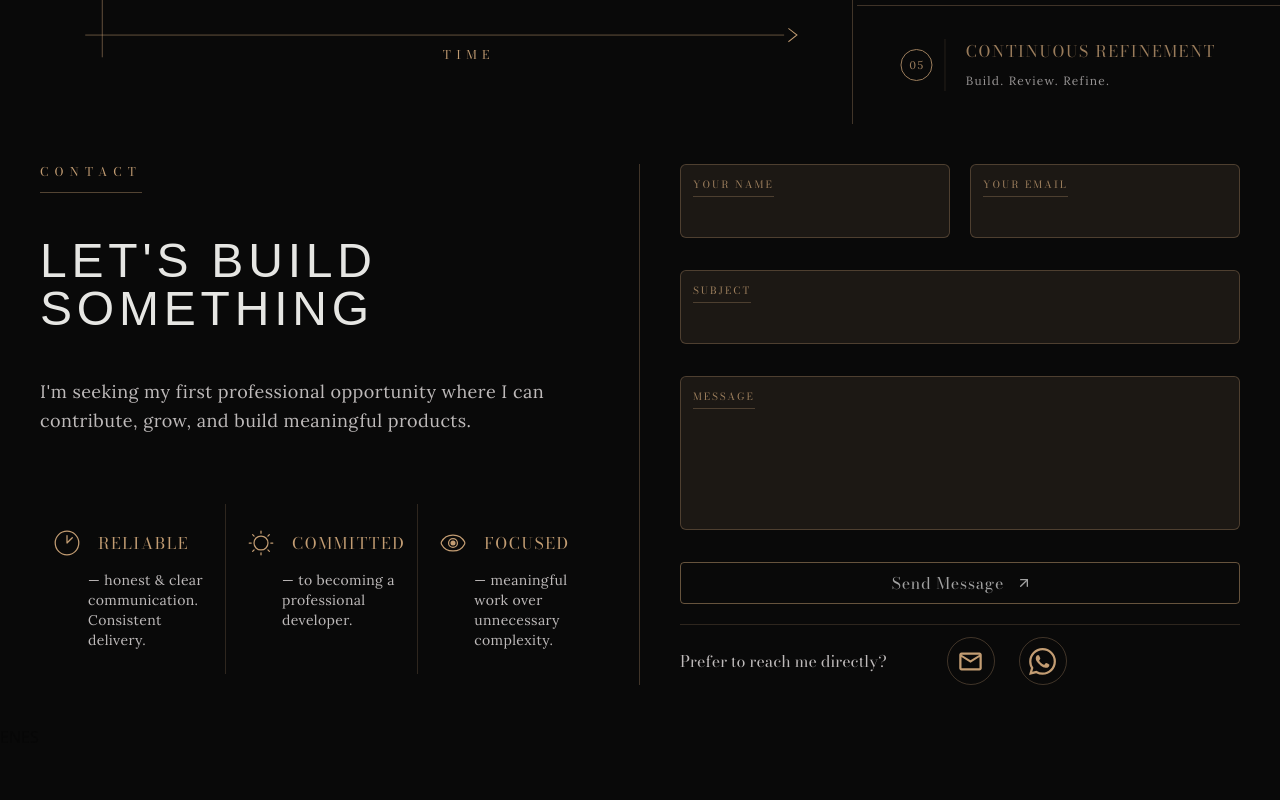
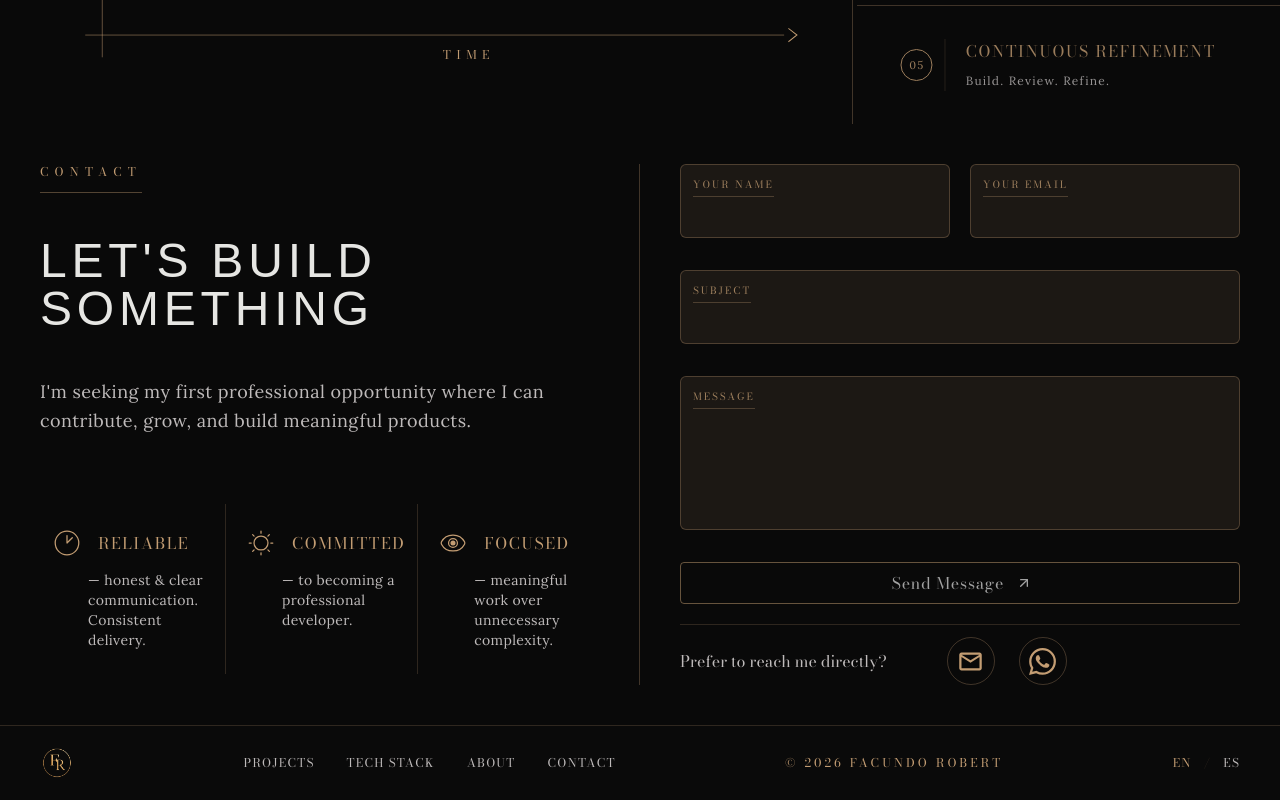
Before and after one commit to RobertFacundo/new-portfolio, a Next.js app: page / in a window 1280 px wide. Shown: the part 2471-3271 px from the top of the page. Before the commit the page ends 3220 px from the top, so only its background shows below. Built offline with nearby package versions, Linux system fonts and the light colour scheme; no server answers; a web font is replaced by a local one.

Commit message:
feat(footer):add footer component

```diff
--- a/features/footer/Footer.tsx
+++ b/features/footer/Footer.tsx
@@ -1,14 +1,103 @@
 'use client'
+
+import Image from 'next/image'
+import { NAVIGATION_LINKS } from '@/shared/constants/navigation'
 import { useLanguageStore } from '@/shared/stores/language.store'
+import { useSmoothScroll } from '@/shared/utils/scrollToSection'
+import { useTranslation } from '@/shared/i18n/useTranslations'
+import { useRef } from 'react'
+import { useLanguageTransition } from '@/shared/hooks/useLanguageTransition'
 
 const Footer = () => {
-  const { setLanguage } = useLanguageStore()
+  const { language, setLanguage } = useLanguageStore()
+  const { scrollTo } = useSmoothScroll()
+  const { t } = useTranslation()
+
+  const languageRefs = useRef<(HTMLElement | null)[]>([])
+
+  useLanguageTransition({ refs: languageRefs })
+
   return (
-    <div>
-      <button onClick={() => setLanguage('en')}>EN</button>
+    <footer className='w-full border-t border-gold/20 bg-[#0a0a0a]'>
+      <div className='mx-auto flex w-full max-w-[1600px] items-center justify-between gap-8 px-6 py-5 md:px-10'>
+        {/* Brand */}
+        <div className='flex items-center gap-4'>
+          <a
+            href='#hero'
+            onClick={e => {
+              e.preventDefault()
+              scrollTo('#hero')
+            }}
+            className='group'
+          >
+            <Image
+              src='/images/logo.png'
+              alt='Facundo Robert'
+              width={34}
+              height={45}
+              className='transition-transform duration-500 group-hover:scale-[1.03]'
+            />
+          </a>
+        </div>
 
-      <button onClick={() => setLanguage('es')}>ES</button>
-    </div>
+        {/* Navigation */}
+        <nav className='hidden items-center gap-8 font-brand text-xs uppercase tracking-widest md:flex'>
+          {NAVIGATION_LINKS.map((link, index) => (
+            <a
+              key={link.key}
+              href={link.href}
+              onClick={e => {
+                e.preventDefault()
+                scrollTo(link.href)
+              }}
+              ref={el => {
+                languageRefs.current[index] = el
+              }}
+              className='text-text-secondary transition-colors duration-300 hover:text-gold'
+            >
+              {t(`navigation.${link.key}`)}
+            </a>
+          ))}
+        </nav>
+
+        {/* Copyright */}
+        <span
+          ref={el => {
+            languageRefs.current[NAVIGATION_LINKS.length] = el
+          }}
+          className='font-brand text-xs uppercase tracking-[0.25em] text-gold'
+        >
+          © {new Date().getFullYear()} Facundo Robert
+        </span>
+
+        {/* Language */}
+        <div className='flex items-center gap-3 font-brand text-xs uppercase tracking-widest'>
+          <button
+            onClick={() => setLanguage('en')}
+            className={`transition-colors duration-300 cursor-pointer  ${
+              language === 'en'
+                ? 'text-gold'
+                : 'text-text-secondary hover:text-gold'
+            }`}
+          >
+            EN
+          </button>
+
+          <span className='text-gold/30'>/</span>
+
+          <button
+            onClick={() => setLanguage('es')}
+            className={`transition-colors duration-300 cursor-pointer  ${
+              language === 'es'
+                ? 'text-gold'
+                : 'text-text-secondary hover:text-gold'
+            }`}
+          >
+            ES
+          </button>
+        </div>
+      </div>
+    </footer>
   )
 }
 
```
